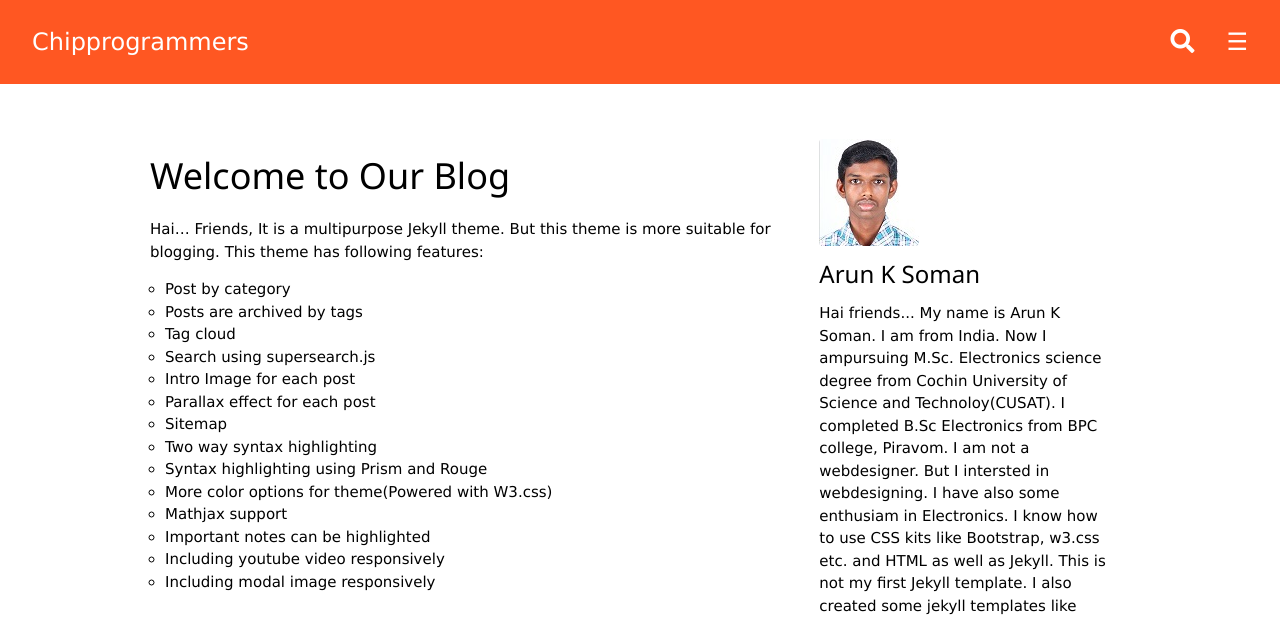
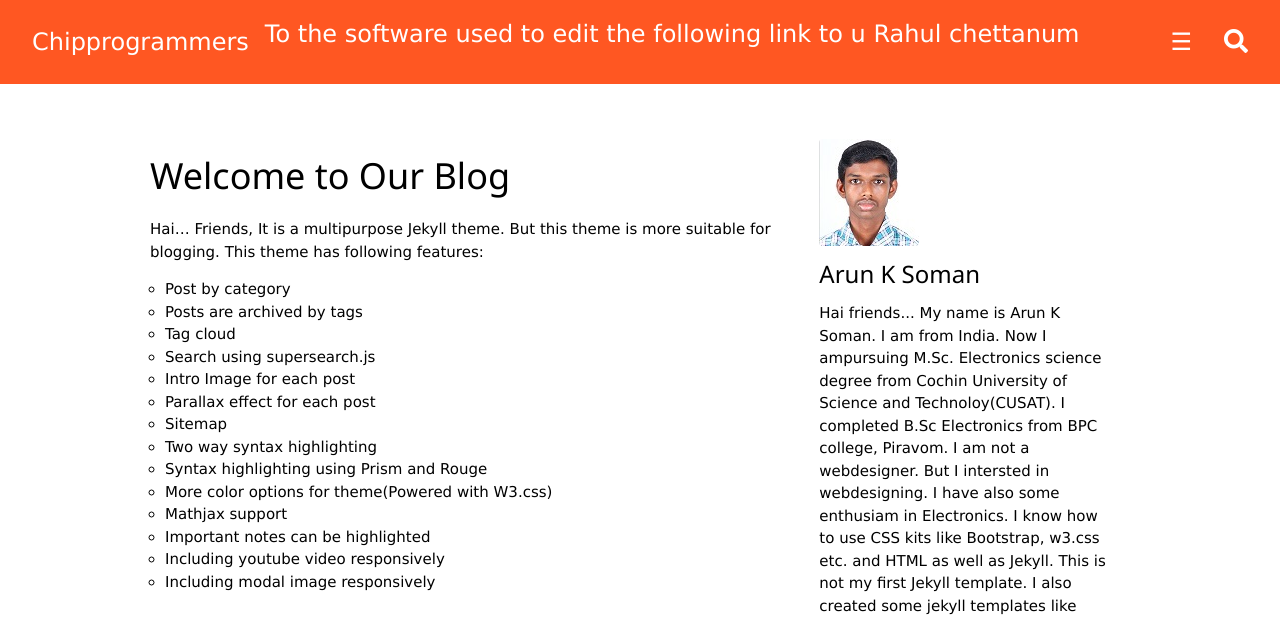
Before and after one commit to techiworld/techiworld.github.io, a Jekyll site: the page built from index.md, in a window 1280 px wide and 1309 px high. Shown: the top 617 px of the window. Built offline with Jekyll 4.4.1, drawn with Linux system fonts in a browser that asks for light colours.

Commit message:
Update header.html

```diff
--- a/_includes/header.html
+++ b/_includes/header.html
@@ -1,5 +1,5 @@
 <header class="w3-container w3-top w3-deep-orange w3-xlarge w3-padding-16">
   <span class="w3-left w3-padding">Chipprogrammers</span>
+  {% include site_search.html %} To the software used to edit the following link to u Rahul chettanum
   <a href="javascript:void(0)" class="w3-right w3-button w3-deep-orange" onclick="w3_open()">☰</a>
-  {% include site_search.html %}
 </header>
```
